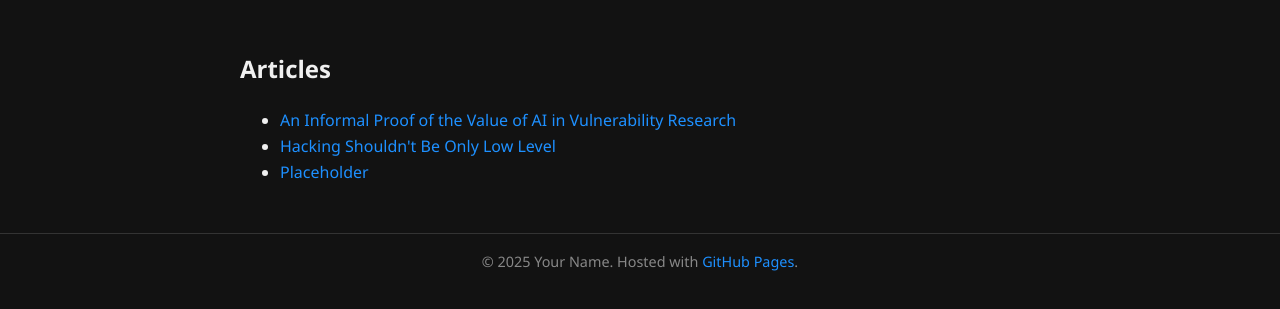
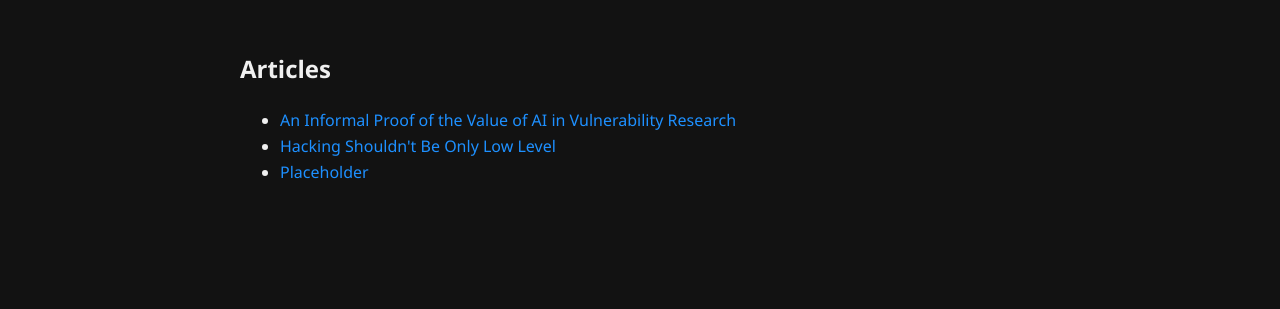
Before and after one commit to sammite/sammite.github.io, a plain HTML site: page index.html in a window 1280 px wide. Shown: the part 85-394 px from the top of the page. Drawn offline with Linux system fonts and the light colour scheme.

Commit message:
Update index.html

```diff
--- a/index.html
+++ b/index.html
@@ -3,7 +3,7 @@
 <head>
   <meta charset="UTF-8" />
   <meta name="viewport" content="width=device-width, initial-scale=1.0" />
-  <title>My GitHub Page</title>
+  <title>Sam Rants about things</title>
   <style>
     :root {
       --bg-color: #121212;
@@ -69,8 +69,5 @@
   </ul>
 </main>
 
-  <footer>
-    &copy; 2025 Your Name. Hosted with <a href="https://pages.github.com/" target="_blank">GitHub Pages</a>.
-  </footer>
 </body>
 </html>
```
